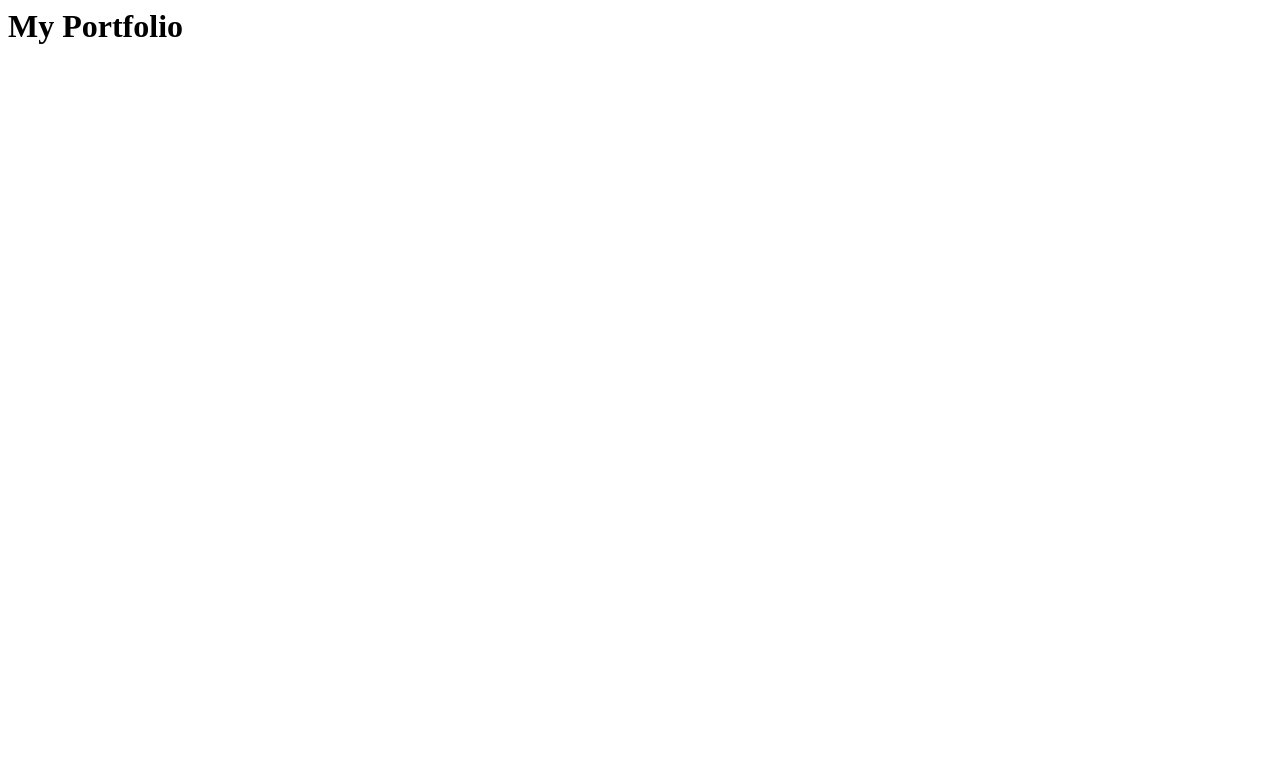
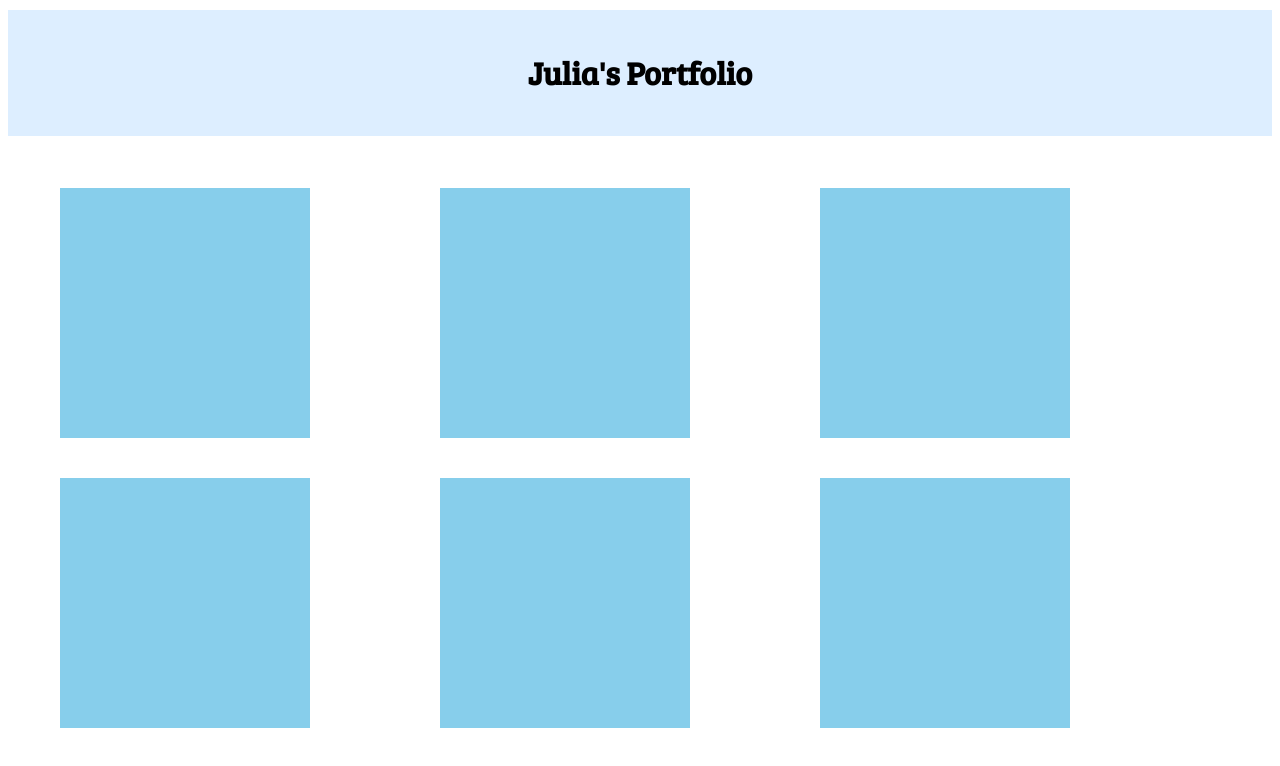
Before and after one commit to jules317/jules317.github.io, a plain HTML site: page index.html in a window 1280 px wide. Drawn offline with Linux system fonts and the light colour scheme.

Commit message:
added css

```diff
--- a/index.html
+++ b/index.html
@@ -1 +1,22 @@
-<h1>My Portfolio</h1>
+<head>
+  <link href="https://fonts.googleapis.com/css?family=Bree+Serif" rel="stylesheet">
+  <link href="https://fonts.googleapis.com/css?family=Assistant" rel="stylesheet">
+  <link rel="stylesheet" href="main.css">
+</head>
+<body>
+  <div class="container">
+    <div class="header">
+  <h1>Julia's Portfolio</h1>
+    </div>
+    <div class="container space-top">
+      <div class="all-projects">
+        <div class="project project-1"></div>
+        <div class="project project-2"></div>
+        <div class="project project-3"></div>
+        <div class="project project-4"></div>
+        <div class="project project-5"></div>
+        <div class="project project-6"></div>
+      </div>
+    </div>
+  </div>
+</body>
--- /dev/null
+++ b/main.css
@@ -0,0 +1,30 @@
+h1 {font-family: 'Bree Serif', serif;
+text-align: center;}
+
+.header {
+  background-color: #DDEEFF;
+  margin-top: 10px;
+  padding: 20px;
+}
+
+h2{font-family: 'Assistant', sans-serif;}
+
+.space-top {
+  margin: 32px;
+  width: 1050px;
+}
+
+.all-projects {
+  display: flex;
+  flex-wrap: wrap;
+  justify-content: space-between;
+}
+
+.project {
+  width: 250px;
+  height: 250px;
+  margin: 20px;
+  background-color: skyblue;
+  background-size: cover;
+  background-repeat: no-repeat;
+}
```
